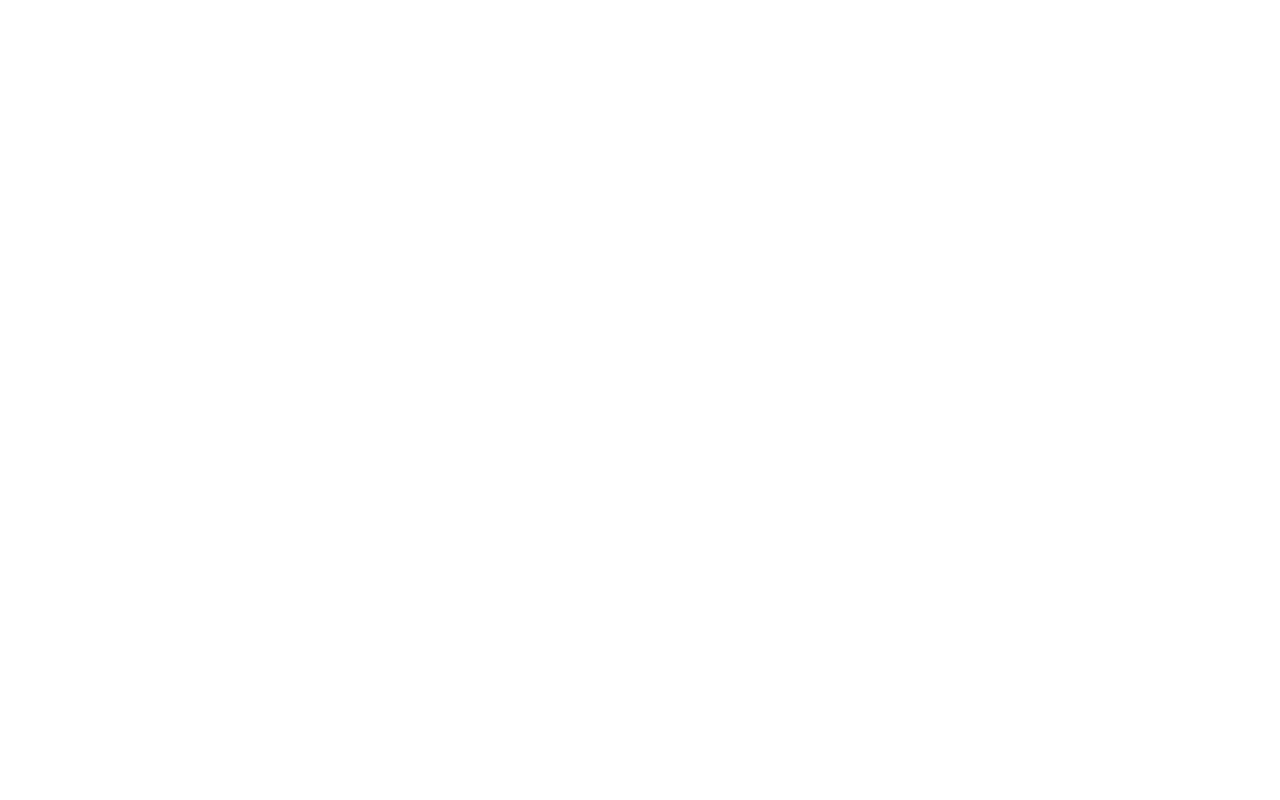
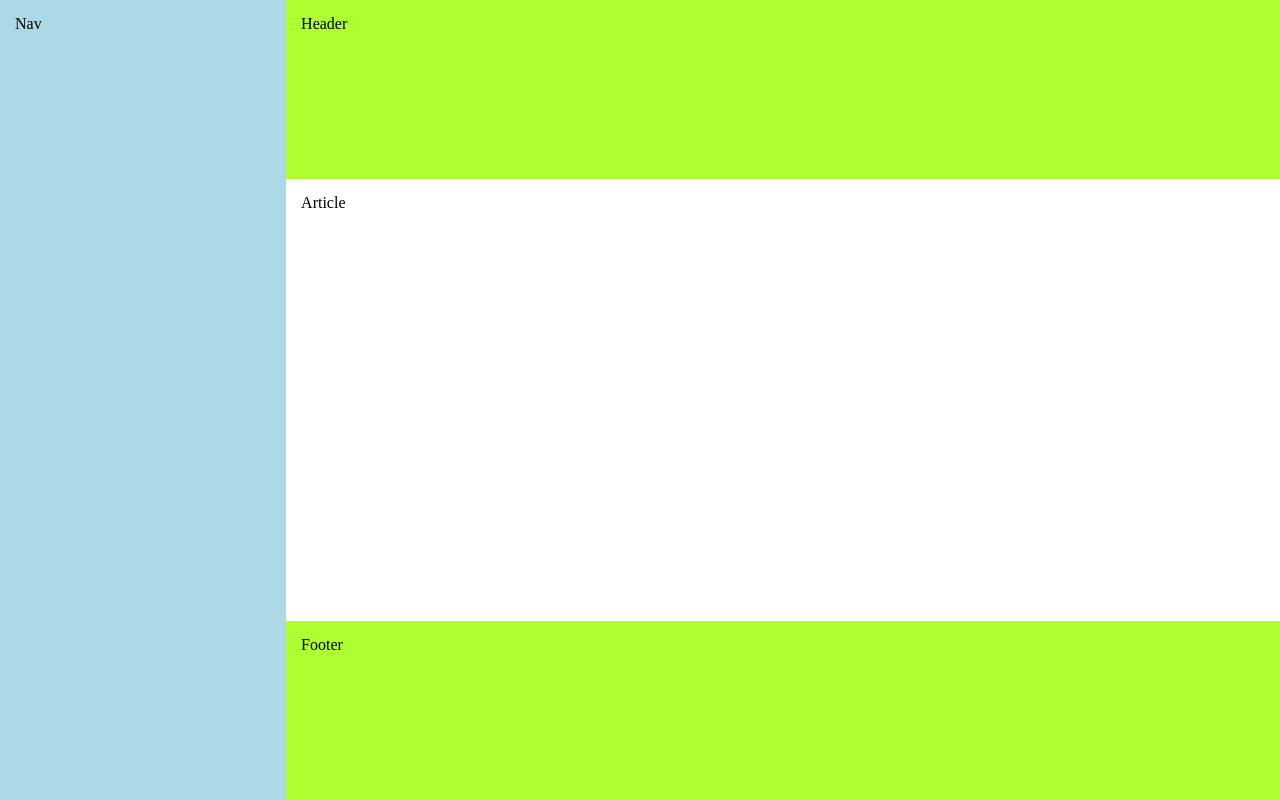
Before and after one commit to NirajBhavnani/BasicHTMLWebsite5, a plain HTML site: page pages/index.html in a window 1280 px wide. Drawn offline with Linux system fonts and the light colour scheme.

Commit message:
Screenshot 272: Sub Task 3

```diff
--- a/css/index.css
+++ b/css/index.css
@@ -9,23 +9,41 @@ body, html {
     min-height: 100vh;
 }
 
+body{
+    display: flex;
+}
+
 /* Colors of sections */
 .header{
     background-color: #adff2f;
+    flex-grow: 1;
+    padding: 15px;
 }
 
 .article{
     background-color: #ffffff;
-}
-
-.aside{
-    background-color: #fafad2	;
+    padding: 15px;
 }
 
 .nav{
     background-color: #add8e6;
+    flex-grow: 1;
+    padding: 15px;
 }
 
 .footer{
     background-color: #adff2f;
+    flex-grow: 1;
+    padding: 15px;
 }
+
+.right-part{
+    display: flex;
+    flex-direction: column;
+    flex-grow: 4;
+}
+
+.inner-right-part{
+    display: flex;
+    flex-grow: 3;
+}
--- a/pages/index.html
+++ b/pages/index.html
@@ -9,5 +9,14 @@
 </head>
 <body>
 
+    <p class="nav">Nav</p>
+    <div class="right-part">
+        <header class="header">Header</header>
+        <div class="inner-right-part">
+            <p class="article">Article</p>
+        </div>
+        <footer class="footer">Footer</footer>
+    </div>
+
 </body>
 </html>
```
